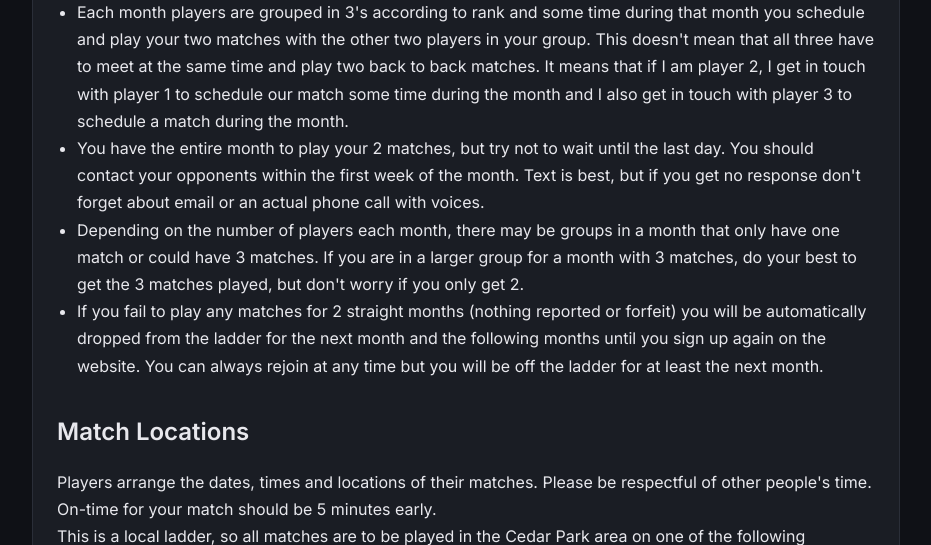
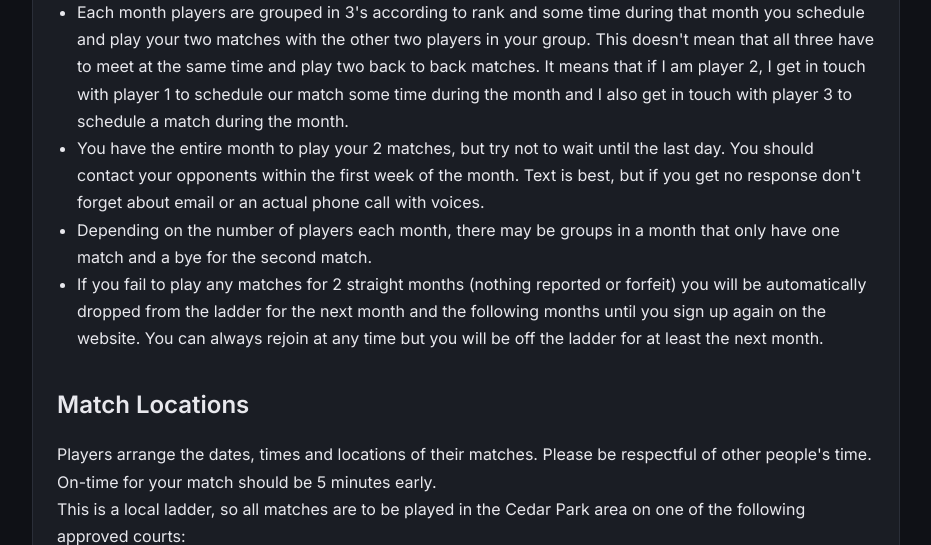
Before and after one commit to kaplanae/rallyrung, a Flask app: page /rules in a window 1280 px wide. Shown: the part 580-1125 px from the top of the page, without its empty margins (174-1105 px from the left). Run offline with Flask 3, Linux system fonts and the light colour scheme; some libraries are stand-ins or nearby versions.

Commit message:
Update rules: simplify group size text, allow traditional tiebreaker option
Co-Authored-By: Claude Opus 4.6 <noreply@anthropic.com>

```diff
--- a/templates/rules.html
+++ b/templates/rules.html
@@ -18,7 +18,7 @@
 <li>You can leave the ladder at any time, and rejoin at any time. To leave the ladder, please go to the ladder on the website and click on the red LEAVE button and fill in the information. When you rejoin the ladder (by signing up on the website again) you will be added either at a similar location from when you left the ladder or somewhere below that.</li>
 <li>Each month players are grouped in 3's according to rank and some time during that month you schedule and play your two matches with the other two players in your group. This doesn't mean that all three have to meet at the same time and play two back to back matches. It means that if I am player 2, I get in touch with player 1 to schedule our match some time during the month and I also get in touch with player 3 to schedule a match during the month.</li>
 <li>You have the entire month to play your 2 matches, but try not to wait until the last day. You should contact your opponents within the first week of the month. Text is best, but if you get no response don't forget about email or an actual phone call with voices.</li>
-<li>Depending on the number of players each month, there may be groups in a month that only have one match or could have 3 matches. If you are in a larger group for a month with 3 matches, do your best to get the 3 matches played, but don't worry if you only get 2.</li>
+<li>Depending on the number of players each month, there may be groups in a month that only have one match and a bye for the second match.</li>
 <li>If you fail to play any matches for 2 straight months (nothing reported or forfeit) you will be automatically dropped from the ladder for the next month and the following months until you sign up again on the website. You can always rejoin at any time but you will be off the ladder for at least the next month.</li>
 </ul>
 
@@ -84,7 +84,7 @@
 
 <h2 style="margin-top: 32px; margin-bottom: 16px;">Tiebreakers</h2>
 
-<p>USTA rules use the <strong>COMAN tiebreak</strong> both to determine the winner of a set and a match. This is the format we use.</p>
+<p>USTA rules use the <strong>COMAN tiebreak</strong> both to determine the winner of a set and a match. This is the format we use unless both players would rather play a traditional tiebreaker switching sides every 6 points.</p>
 
 <ul style="padding-left: 20px;">
 <li>When the set score is 6-6, the player or team who last received will serve the first point of the tiebreaker from the deuce side.</li>
```
